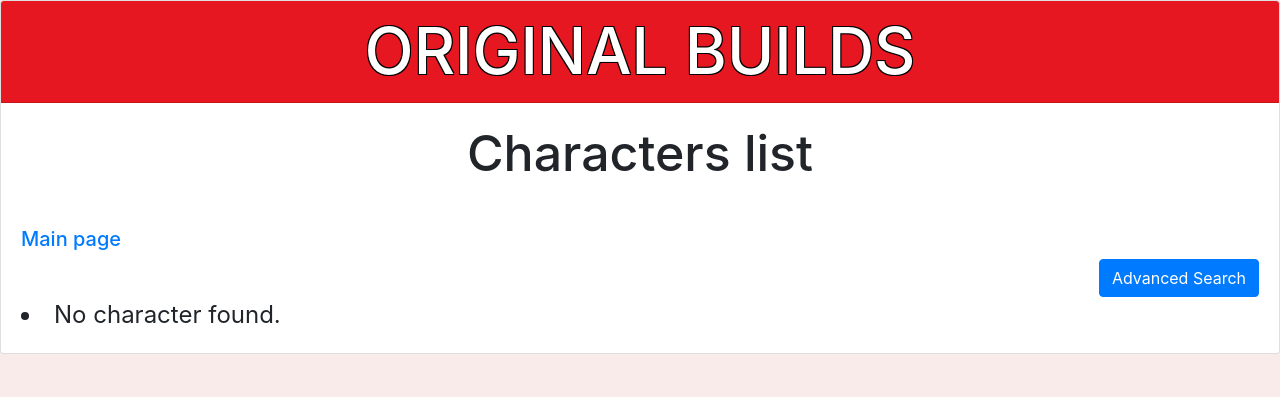
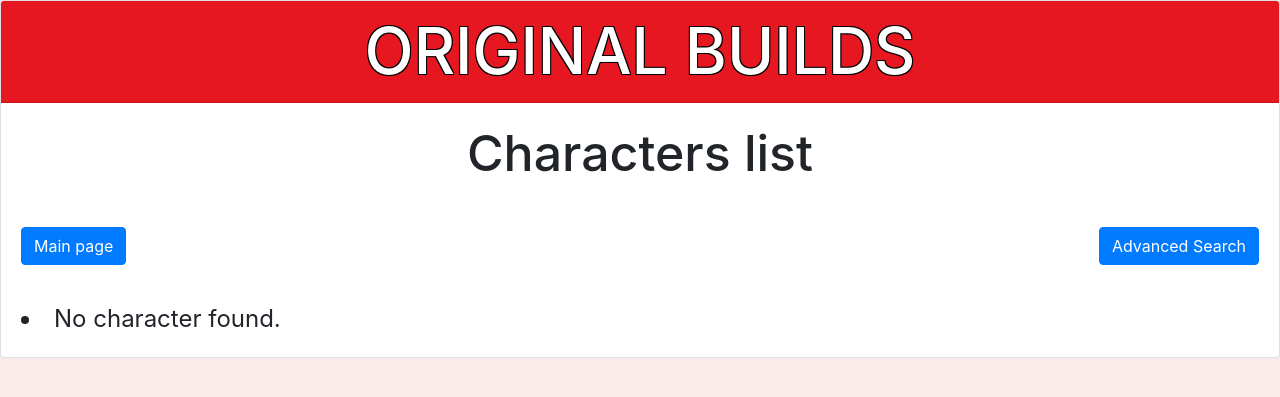
Before and after one commit to pedrohmadruga/The-Character-Forge, a Django app: page /original_builds/ in a window 1280 px wide. Shown: the top 397 px of the page. Run offline with Django 4.2, Linux system fonts and the light colour scheme; data that the repository does not hold is empty; parts of the project's set-up code (start-up, migrations or seed data) failed here and were passed over; some libraries are stand-ins or nearby versions.

Commit message:
Alinhando os botões main page e advanced search

```diff
--- a/templates/original_builds.html
+++ b/templates/original_builds.html
@@ -79,10 +79,10 @@
     <div class="card-body">
         <h1 style="text-align: center; font-size: 50px;">Characters list</h1><br/>
 
-          <h5 style="text-align> left;"><a href="{% url 'index' %}">Main page</a></h5>
-          <div class="d-flex justify-content-end"> <!-- Adicione as classes d-flex justify-content-end aqui -->
+          <div class="d-flex justify-content-between">
+              <a href="{% url 'index' %}" style="color: white; text-decoration: none;"><button type="button" class="btn btn-primary">Main page</button></a>
               <button type="button" class="btn btn-primary" data-toggle="modal" data-target="#advancedSearchModal">Advanced Search</button>
-          </div>
+          </div><br>
             <!-- Modal -->
             <div class="modal fade" id="advancedSearchModal" tabindex="-1" role="dialog" aria-labelledby="advancedSearchModalLabel" aria-hidden="true">
               <div class="modal-dialog" role="document">
```
